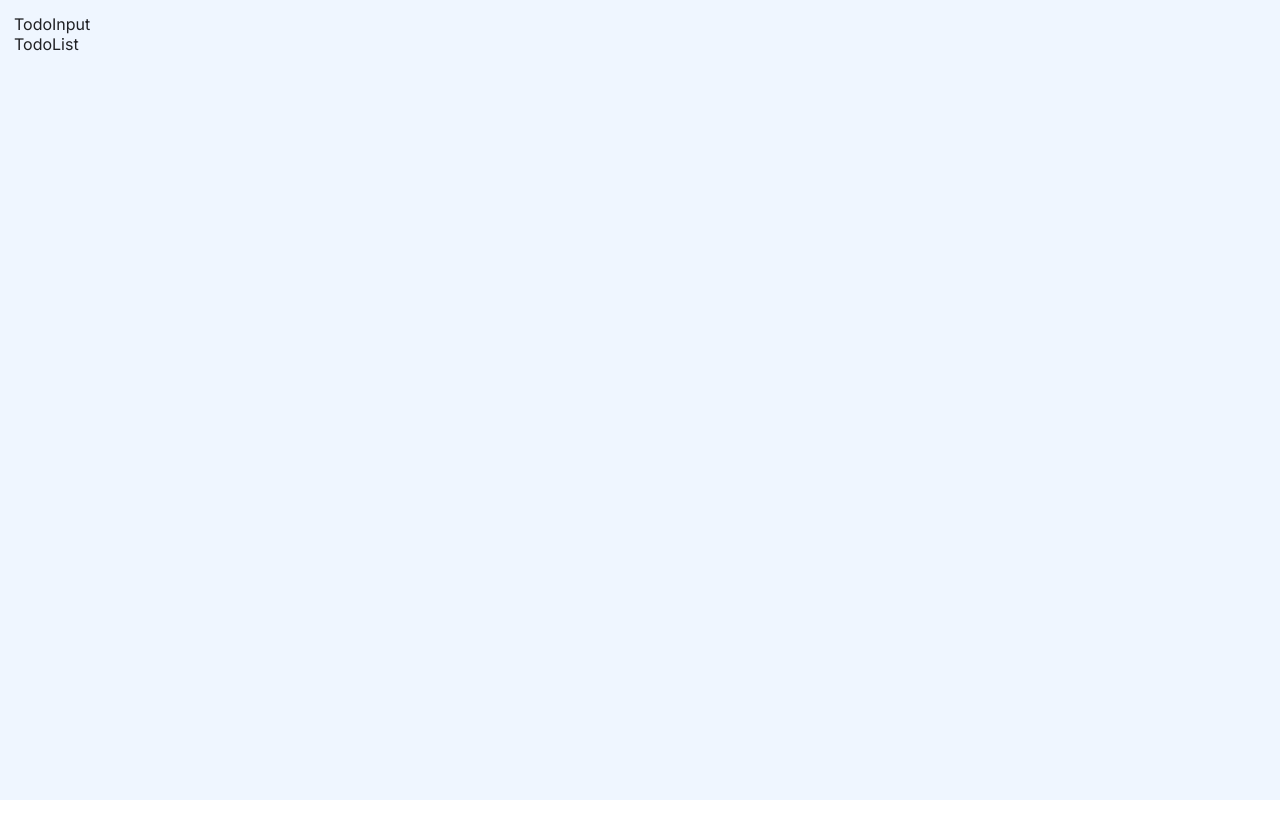
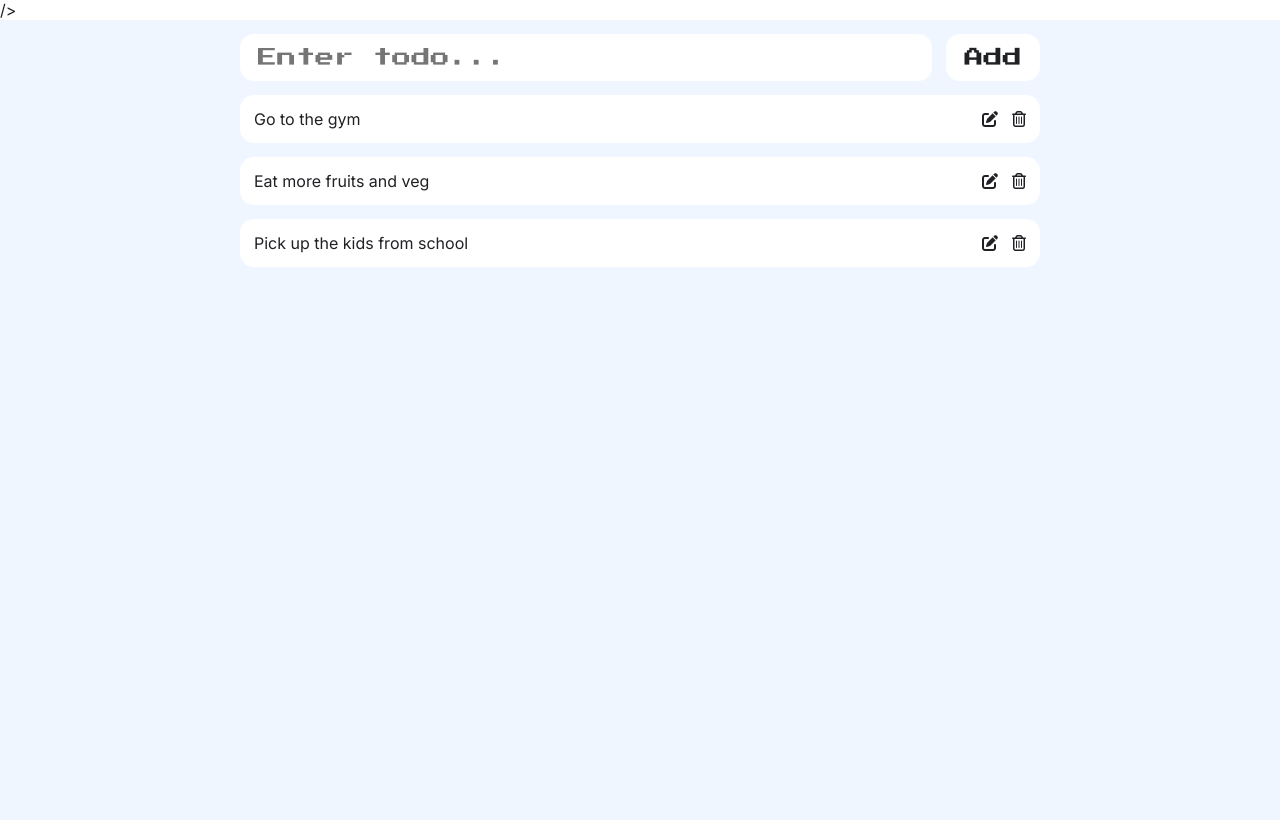
Before and after one commit to TimalkaK/todo-list, a React (Vite) app in the folder reactjs-todolist/: page / in a window 1280 px wide. Built offline with nearby package versions, Linux system fonts and the light colour scheme.

Commit message:
feat: Implemented a todo card within todo list and input with button

```diff
--- a/reactjs-todolist/index.html
+++ b/reactjs-todolist/index.html
@@ -12,6 +12,14 @@
       href="https://fonts.googleapis.com/css2?family=Inter:ital,opsz,wght@0,14..32,100..900;1,14..32,100..900&family=Press+Start+2P&display=swap"
       rel="stylesheet"
     />
+    <link
+      rel="stylesheet"
+      href="https://cdnjs.cloudflare.com/ajax/libs/font-awesome/6.6.0/css/all.min.css"
+      integrity="sha512-Kc323vGBEqzTmouAECnVceyQqyqdsSiqLQISBL29aUW4U/M7pSPA/gEUZQqv1cwx4OnYxTxve5UMg5GT6L4JJg=="
+      crossorigin="anonymous"
+      referrerpolicy="no-referrer"
+    />
+    />
   </head>
   <body>
     <div id="root"></div>
--- a/reactjs-todolist/src/App.jsx
+++ b/reactjs-todolist/src/App.jsx
@@ -2,11 +2,16 @@
 import TodoList from "./components/TodoList";
 
 function App() {
+  let todos = [
+    "Go to the gym",
+    "Eat more fruits and veg",
+    "Pick up the kids from school",
+  ];
   return (
-    <main>
-      <TodoInput />
-      <TodoList />
-    </main>
+    <>
+      <TodoInput todos={todos} />
+      <TodoList todos={todos} />
+    </>
   );
 }
 
--- a/reactjs-todolist/src/components/TodoCard.jsx
+++ b/reactjs-todolist/src/components/TodoCard.jsx
@@ -1,5 +1,14 @@
 import React from "react";
 
-export default function TodoCard() {
-  return <div>TodoCard</div>;
+export default function TodoCard(props) {
+  const { children } = props;
+  return (
+    <li className="todoItem">
+      {children}
+      <div className="actionsContainer">
+        <i className="fa-solid fa-pen-to-square"></i>
+        <i className="fa-regular fa-trash-can"></i>
+      </div>
+    </li>
+  );
 }
--- a/reactjs-todolist/src/components/TodoInput.jsx
+++ b/reactjs-todolist/src/components/TodoInput.jsx
@@ -1,5 +1,10 @@
 import React from "react";
 
 export default function TodoInput() {
-  return <div>TodoInput</div>;
+  return (
+    <header>
+      <input placeholder="Enter todo..." />
+      <button>Add</button>
+    </header>
+  );
 }
--- a/reactjs-todolist/src/components/TodoList.jsx
+++ b/reactjs-todolist/src/components/TodoList.jsx
@@ -1,5 +1,18 @@
 import React from "react";
+import TodoCard from "./TodoCard";
 
-export default function TodoList() {
-  return <div>TodoList</div>;
+export default function TodoList(props) {
+  const { todos } = props;
+
+  return (
+    <ul className="main">
+      {todos.map((todo, todoIndex) => {
+        return (
+          <TodoCard key={todoIndex}>
+            <p>{todo}</p>
+          </TodoCard>
+        );
+      })}
+    </ul>
+  );
 }
```
